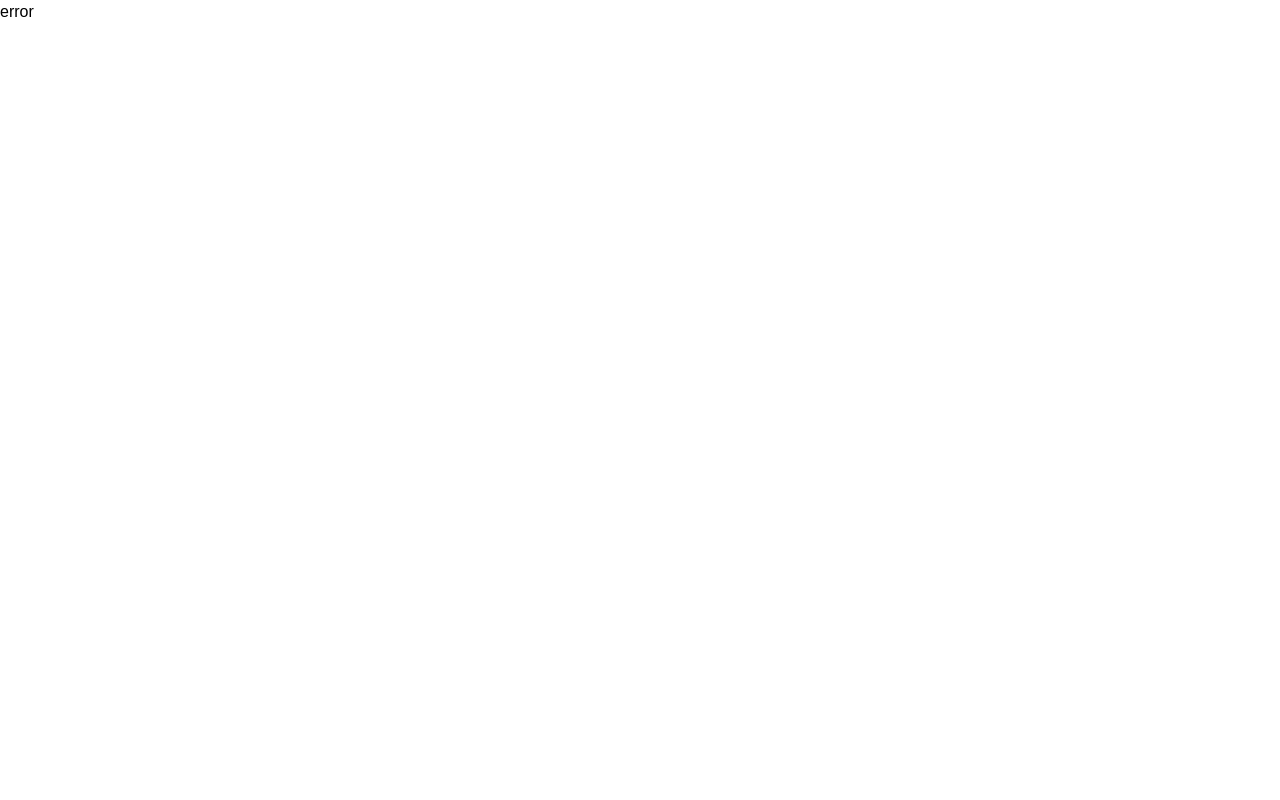
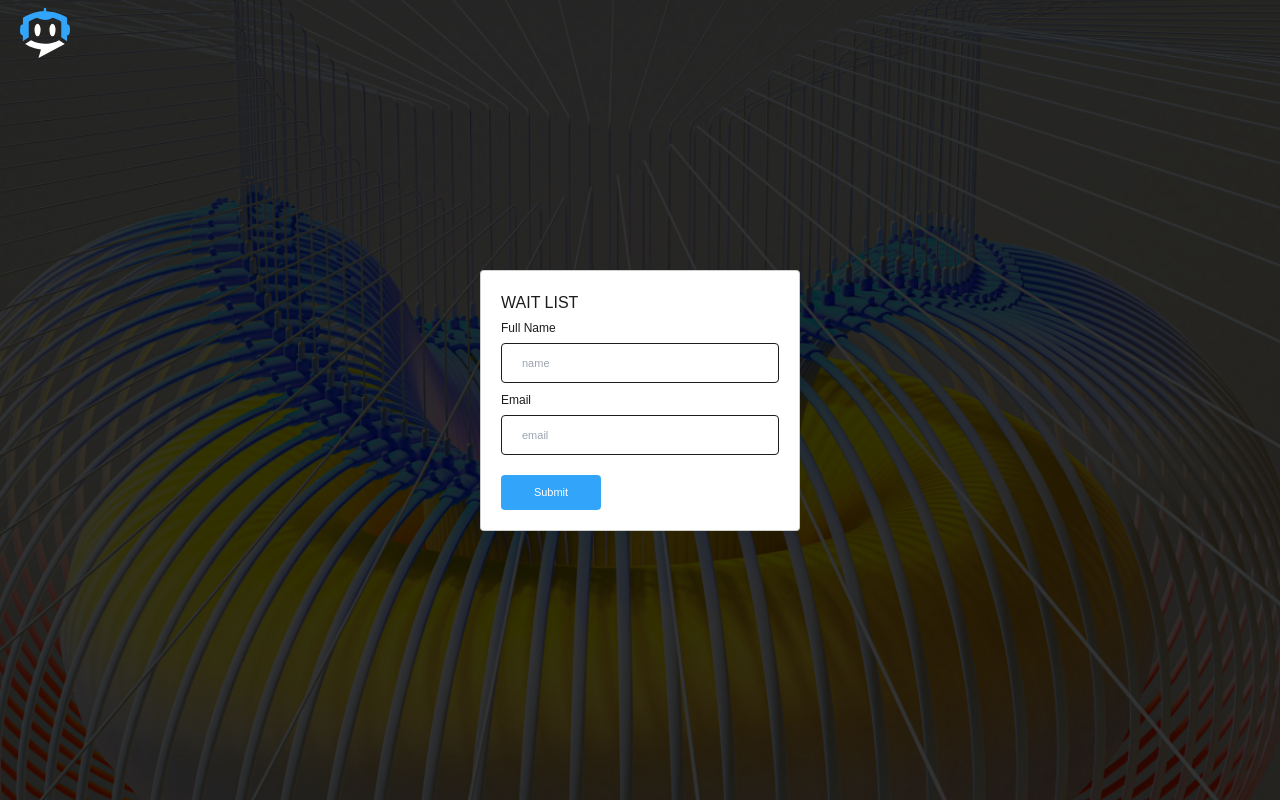
Before and after one commit to CanonSamson/autobot, a React (Vite) app: page /waitlist in a window 1280 px wide. Before the commit this address had no page. Built offline with nearby package versions, Linux system fonts and the light colour scheme.

Commit message:
text fixed

```diff
--- a/src/components/NavBar.jsx
+++ b/src/components/NavBar.jsx
@@ -6,17 +6,17 @@ const NavBar = () => {
             <div className="  flex justify-between items-center px-5 py-2 ">
                 <div className=" flex gap-2 items-center">
                     <Logo className="" />
-                    <ul className=" flex gap-2">
+                    {/* <ul className=" flex gap-2">
                         <li><p>Quick Tools</p></li>
                         <li>Object</li>
                         <li>Pricing</li>
                         <li>Team</li>
-                    </ul>
+                    </ul> */}
                 </div>
-                <div className=" gap-2 flex">
+                {/* <div className=" gap-2 flex">
                     <button>Log In </button>
                     <button className=" bg-primary  w-[120px] py-2 rounded-full">Register</button>
-                </div>
+                </div> */}
             </div>
         </nav>
     );
--- a/src/main.jsx
+++ b/src/main.jsx
@@ -4,6 +4,7 @@ import './index.css'
 import { RouterProvider, createBrowserRouter } from 'react-router-dom'
 import LandingPage from './views/LandingPage.jsx'
 import HomePage from './views/HomePage'
+import WaitListPage from './views/WaitListPage'
 
 
 
@@ -11,6 +12,11 @@ export const Router = createBrowserRouter([
   {
     path: "/",
     element: <HomePage />,
+    errorElement: "error",
+  },
+  {
+    path: "/waitlist",
+    element: <WaitListPage />,
     errorElement: "error",
   },
   {
--- a/src/views/HomePage.jsx
+++ b/src/views/HomePage.jsx
@@ -1,13 +1,7 @@
-import { FiChevronRight } from "react-icons/fi";
 import NavBar from "../components/NavBar";
 import blur from "../assets/b.svg"
 import herobg from "../assets/herobg.png"
 import { Link } from "react-router-dom";
-import { useState } from "react";
-import { useFormik } from "formik";
-import { WaitListSchema } from "../validation/inputVal";
-import { MdClose } from "react-icons/md";
-import Input from "../components/Input";
 import { motion } from "framer-motion";
 
 
@@ -15,26 +9,6 @@ import { motion } from "framer-motion";
 
 const HomePage = () => {
 
-    const [trySubmit, setTrySubmit] = useState(false)
-    const [oSubnit, setOSubmit] = useState(false)
-    const [Emessage, setEmessage] = useState("")
-    const [waitList, setWaitList] = useState(false)
-
-
-    const onSubmit = async () => {
-        setTrySubmit(false)
-    }
-
-    const { errors, touched, handleChange, handleBlur, values, handleSubmit } = useFormik({
-        initialValues: {
-            name: "",
-            email: "",
-
-        },
-        validationSchema: WaitListSchema,
-        onSubmit
-
-    })
 
     const Anime = {
         offS: { y: -100, opacity: 0 }, onS: { y: 0, opacity: 100 },
@@ -49,26 +23,19 @@ const HomePage = () => {
             <header className=" flex    min-h-screen justify-center items-center gap-10 px-10 relative z-20" >
                 <motion.div initial={"offS"} whileInView={"onS"} viewport={{ once: false, amount: .5 }} transition={{ staggerChildren: .12 }} className=" flex flex-col w-[70%] ">
                     <motion.h1 variants={Anime}
-                        className=" indent-0 tracking-tighter text-7xl font-black  mx-auto text-center"
-                    > AI-powered Text To  <strong className=" text-primary"> 3D</strong>, All On The Web.</motion.h1>
+                        className=" indent-0 tracking-tighter text-9xl font-black  mx-auto text-center"
+                    > CAD-GPT <strong className=" text-primary"></strong></motion.h1>
                     <motion.p variants={Anime}
-                        className=" text-center px-[100px] text-[16px] my-5">Lorem ipsum dolor sit amet, consectetur adipiscing elit. Faucibus in libero risus semper
-                        habitant arcu eget. Et integer facilisi eget diam.Lorem ipsum dolor sit ame,consectetur </motion.p>
+                        className=" text-center px-[200px] text-4xl mb-5">AI-Powered Text To <strong className="text-primary">3D</strong>, All On The Web. </motion.p>
 
                     <motion.div initial={"offS"} whileInView={"onS"} viewport={{ once: false, amount: .5 }} transition={{ staggerChildren: .12 }}
                         className=" flex gap-4 items-center justify-center" >
-                        <div>
-                            <motion.button variants={Anime} onClick={() => { setWaitList(!waitList) }} className=" hover:scale-95 duration-200 border-2 shadow shadow-primary border-primary text-white rounded-full w-[200px] text-center text-[16px] py-5 ">
+                        <Link to='/waitlist'>
+                            <motion.button variants={Anime}  className=" hover:scale-95 duration-200 border-2 shadow shadow-primary border-primary text-white rounded-full w-[200px] text-center text-[16px] py-5 ">
                                 Join Wait List
                             </motion.button>
-                        </div>
-                        <Link to="/ai">
-                            <motion.button variants={Anime} className=" hover:scale-95 bg-primary text-white rounded-full w-[200px]
-                    flex items-center justify-between  text-[16px] p-5 ">
-                                Generate
-                                <FiChevronRight size={24} />
-                            </motion.button>
                         </Link>
+
 
                     </motion.div>
                 </motion.div>
@@ -78,59 +45,6 @@ const HomePage = () => {
                 <motion.img initial={{ x: -10}} animate={{ x: 0 }} transition={{repeat: Infinity, duration: 5}}  className=" fixed  h-screen bottom-[-300px]" src={blur} alt="" />
             </div>
 
-            {
-                waitList &&
-
-                <div className=" bg-gray/50 fixed w-full h-screen top-0 right-0 flex justify-center items-center z-30">
-                    {
-                        !oSubnit ?
-                            <div className=" relative w-[25%] bg-gray p-5 rounded-md text-white flex flex-col shadow-md shadow-primary  ">
-                                <MdClose onClick={() => { setWaitList(!waitList) }} className=" absolute top-[-10px] p-2 right-[-10px] rounded-full text-white bg-primary font-semibold" size={30} />
-
-                                <h4 className=" uppercase ">Wait List</h4>
-                                <form onSubmit={handleSubmit}>
-                                    <Input
-                                        label="Full Name"
-                                        id="name"
-                                        placeholder="name"
-                                        type="text"
-                                        value={values.name}
-                                        errMessage={errors.name && touched.name ? "Please enter your full name." : ""}
-                                        onBlur={handleBlur}
-                                        onChange={handleChange}
-                                    />
-                                    <Input
-                                        label="Email"
-                                        id="email"
-                                        placeholder="email"
-                                        type="email"
-                                        value={values.email}
-                                        errMessage={errors.email && touched.email ? "Please Enter a vaild Email" : ""}
-                                        onBlur={handleBlur}
-                                        onChange={handleChange}
-                                    />
-                                    <small className=" text-[10px] text-primary">{Emessage}</small>
-                                    <button type="submit"
-                                        className=" text-[11px] w-[100px] h-[35px] mt-4 bg-primary flex justify-center items-center text-white font-medium rounded">
-                                        {
-                                            !trySubmit ?
-                                                `Submit` :
-                                                <p className=" w-4 h-4 relative border-dashed animate-spin border-[3px] border-white rounded-full"></p>
-
-                                        }
-                                    </button>
-                                </form>
-                            </div>
-
-                            :
-                            <div className="relative w-[25%] text-[11px] bg-gray p-5  rounded-md text-white flex flex-col border-[3px] border-primary">
-                                <MdClose onClick={() => { setWaitList(!waitList) }} className=" absolute top-[-10px] p-2 right-[-10px] rounded-full text-white bg-primary font-semibold" size={30} />
-                                <p>Thank you for your interest in our app you have been added to the waitlist and we will notify you</p>
-                            </div>
-                    }
-
-                </div>
-            }
         </div >
     );
 }
--- /dev/null
+++ b/src/views/WaitListPage.jsx
@@ -0,0 +1,97 @@
+import { useState } from "react"
+import { useFormik } from "formik";
+import { WaitListSchema } from "../validation/inputVal";
+import { MdClose } from "react-icons/md";
+import Input from "../components/Input";
+import { motion } from "framer-motion";
+import herobg from "../assets/herobg.png"
+import { Logo } from "../assets/svg";
+import NavBar from "../components/NavBar";
+
+
+const WaitListPage = () => {
+    const [trySubmit, setTrySubmit] = useState(false)
+    const [oSubnit, setOSubmit] = useState(false)
+    const [Emessage, setEmessage] = useState("")
+    const [waitList, setWaitList] = useState(false)
+
+
+    const onSubmit = async () => {
+        setTrySubmit(false)
+    }
+
+    const { errors, touched, handleChange, handleBlur, values, handleSubmit } = useFormik({
+        initialValues: {
+            name: "",
+            email: "",
+
+        },
+        validationSchema: WaitListSchema,
+        onSubmit
+
+    })
+    return (
+        <div>
+            <NavBar />
+            <motion.div
+
+
+                className=" w-full h-screen bg-gray flex justify-center items-center  ">
+                <img src={herobg} className="  w-full h-screen  object-cover absolute" alt="" />
+
+                {
+                    !oSubnit ?
+                        <motion.div
+                        initial={{ y: -100,  }}
+                        animate={{ y: 0,  }}
+                        transition={{ duration: .5 }}
+                        className=" relative w-[25%] bg-white p-5 rounded text-gray flex flex-col border border-[#bbbb]">
+
+                            <h4 className=" uppercase ">Wait List</h4>
+                            <form onSubmit={handleSubmit}>
+                                <Input
+                                    label="Full Name"
+                                    id="name"
+                                    placeholder="name"
+                                    type="text"
+                                    value={values.name}
+                                    errMessage={errors.name && touched.name ? "Please enter your full name." : ""}
+                                    onBlur={handleBlur}
+                                    onChange={handleChange}
+                                />
+                                <Input
+                                    label="Email"
+                                    id="email"
+                                    placeholder="email"
+                                    type="email"
+                                    value={values.email}
+                                    errMessage={errors.email && touched.email ? "Please Enter a vaild Email" : ""}
+                                    onBlur={handleBlur}
+                                    onChange={handleChange}
+                                />
+                                <small className=" text-[10px] text-primary">{Emessage}</small>
+                                <button type="submit"
+                                    className=" text-[11px] w-[100px] h-[35px] mt-4 bg-primary flex justify-center items-center text-white font-medium rounded">
+                                    {
+                                        !trySubmit ?
+                                            `Submit` :
+                                            <p className=" w-4 h-4 relative border-dashed animate-spin border-[3px] border-white rounded-full"></p>
+
+                                    }
+                                </button>
+                            </form>
+                        </motion.div>
+
+                        :
+                        <div className="relative w-[25%] text-[11px] bg-gray p-5  rounded-md text-white flex flex-col border-[3px] border-primary">
+                            <MdClose onClick={() => { setWaitList(!waitList) }} className=" absolute top-[-10px] p-2 right-[-10px] rounded-full text-white bg-primary font-semibold" size={30} />
+                            <p>Thank you for your interest in our app you have been added to the waitlist and we will notify you</p>
+                        </div>
+                }
+
+            </motion.div>
+        </div >
+    );
+}
+
+export default WaitListPage;
```
